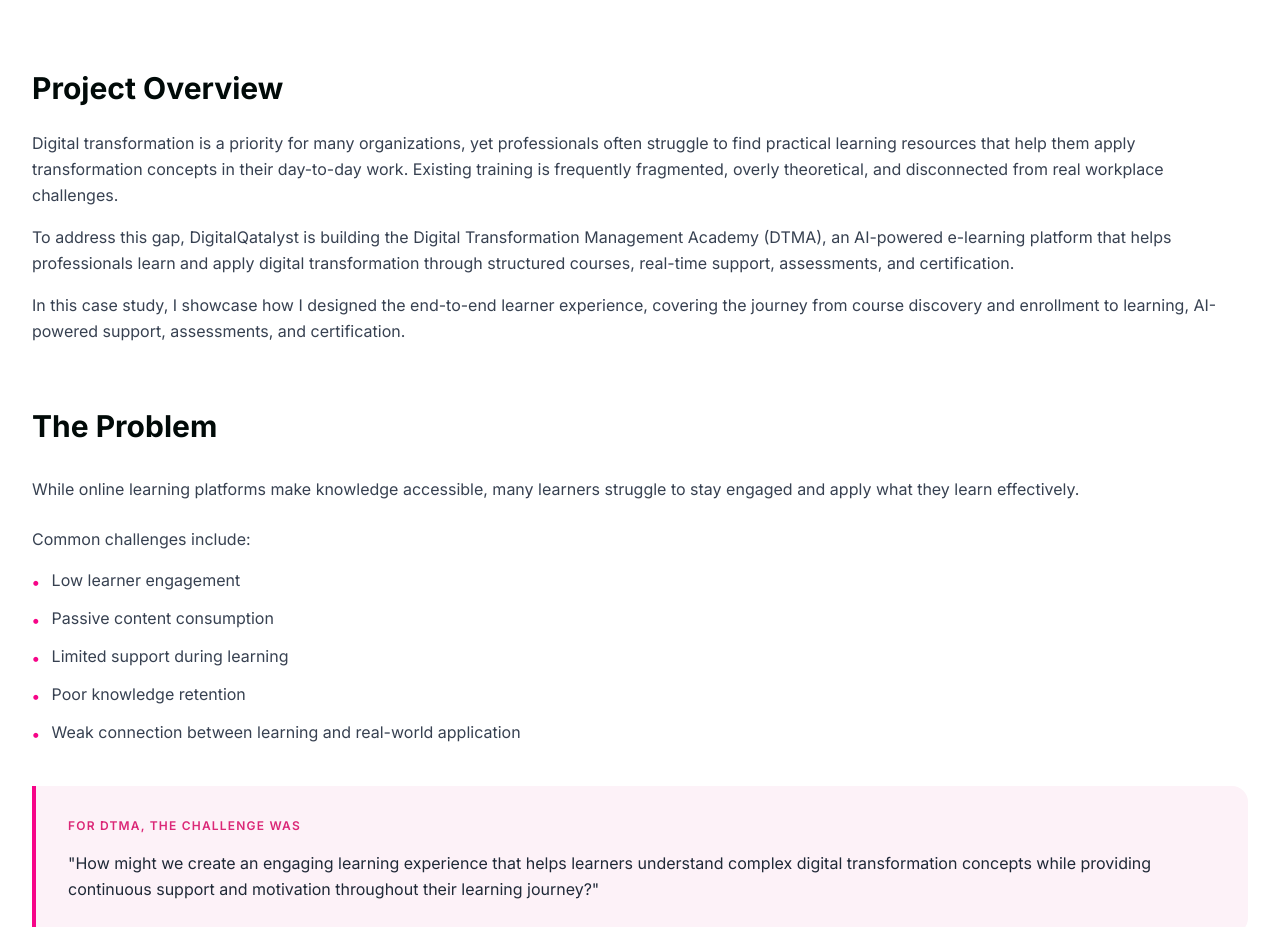
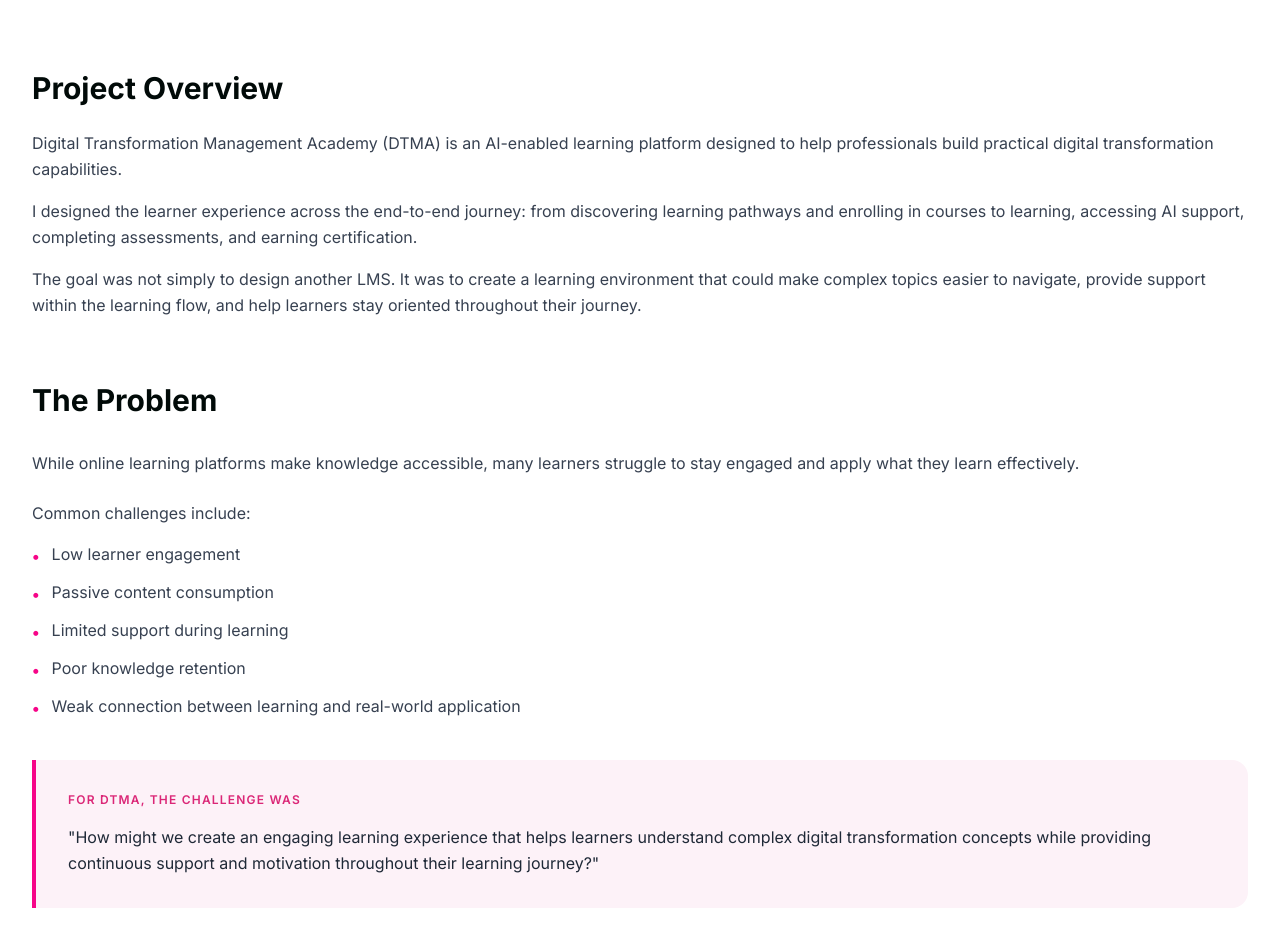
Before and after one commit to Mary-M-dev/UI-UX-Portfolio, a React (Vite) app: page /case-study/dtma in a window 1280 px wide. Shown: the part 1000-1927 px from the top of the page. Built offline with nearby package versions, Linux system fonts and the light colour scheme.

Commit message:
Update DTMA Project Overview section content

```diff
--- a/src/pages/CaseStudy.jsx
+++ b/src/pages/CaseStudy.jsx
@@ -223,13 +223,13 @@
                 <h2 className="text-3xl font-bold mb-6 text-black">Project Overview</h2>
                 <div className="space-y-4">
                   <p className="text-gray-700 text-base leading-relaxed">
-                    Digital transformation is a priority for many organizations, yet professionals often struggle to find practical learning resources that help them apply transformation concepts in their day-to-day work. Existing training is frequently fragmented, overly theoretical, and disconnected from real workplace challenges.
+                    Digital Transformation Management Academy (DTMA) is an AI-enabled learning platform designed to help professionals build practical digital transformation capabilities.
                   </p>
                   <p className="text-gray-700 text-base leading-relaxed">
-                    To address this gap, DigitalQatalyst is building the Digital Transformation Management Academy (DTMA), an AI-powered e-learning platform that helps professionals learn and apply digital transformation through structured courses, real-time support, assessments, and certification.
+                    I designed the learner experience across the end-to-end journey: from discovering learning pathways and enrolling in courses to learning, accessing AI support, completing assessments, and earning certification.
                   </p>
                   <p className="text-gray-700 text-base leading-relaxed">
-                    In this case study, I showcase how I designed the end-to-end learner experience, covering the journey from course discovery and enrollment to learning, AI-powered support, assessments, and certification.
+                    The goal was not simply to design another LMS. It was to create a learning environment that could make complex topics easier to navigate, provide support within the learning flow, and help learners stay oriented throughout their journey.
                   </p>
                 </div>
               </motion.section>
```
